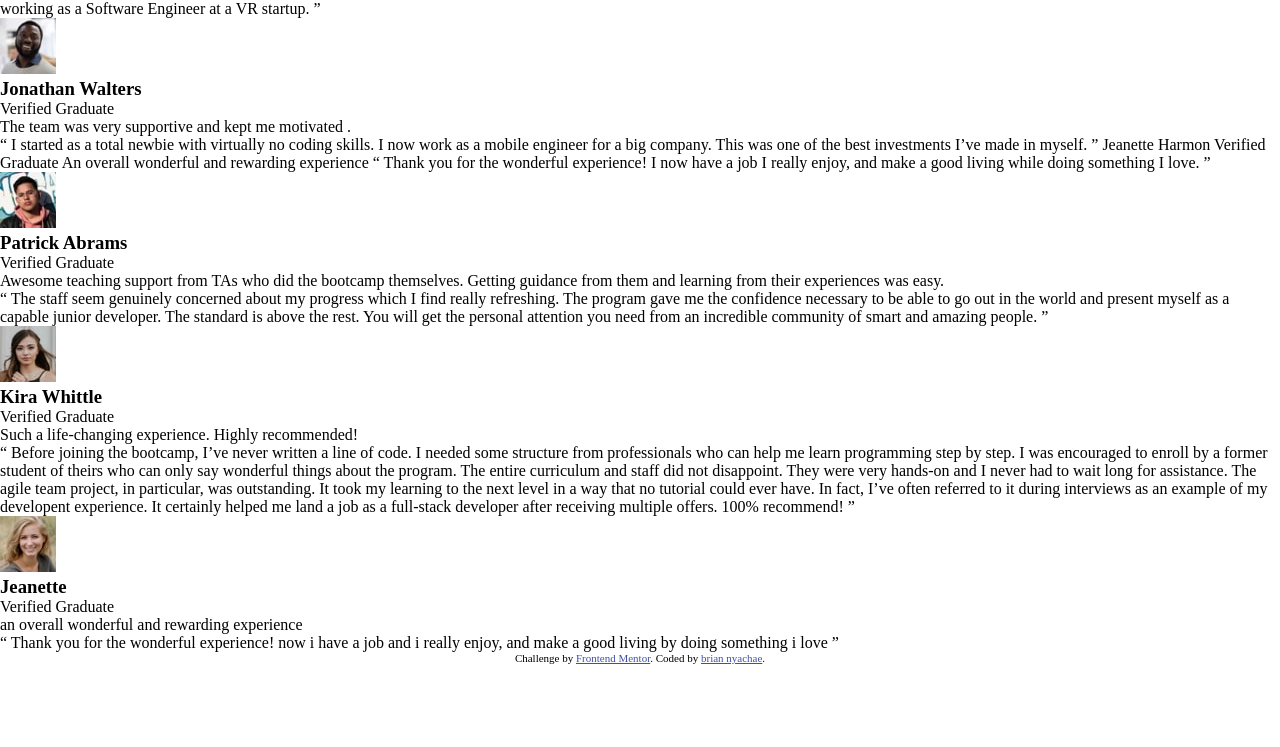
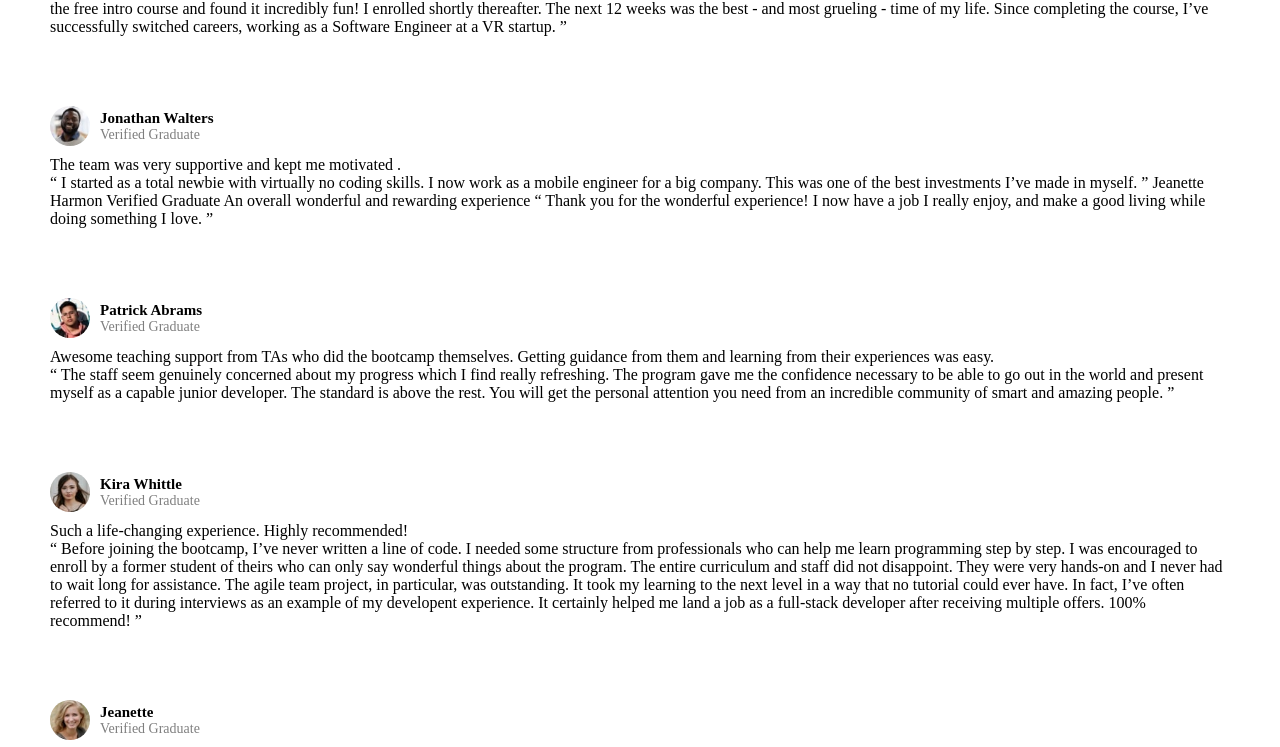
Before and after one commit to Bria222/Testimonials-grid-system-challenge-2, a plain HTML site: page index.html in a window 1280 px wide. Shown: the part 154-901 px from the top of the page. Before the commit the page ends 818 px from the top, so only its background shows below. Drawn offline with Linux system fonts and the light colour scheme.

Commit message:
style the header elements

```diff
--- a/index.css
+++ b/index.css
@@ -10,3 +10,39 @@
   .attribution a {
     color: hsl(228, 45%, 44%);
   }
+
+  .main{
+    max-width: 1140;
+    padding: 20px;
+    margin: 100px , auto;
+  }
+
+
+  .card{
+    background:white;
+    border-radius: 10px;
+    padding: 30px;
+    margin-bottom: 10px;
+  }
+
+  .card-header{
+    display: flex;
+    align-items: center;
+    margin-bottom: 10px;
+  }
+
+  .card-header h3{
+    font-size: 15px;
+  }
+  .card-header p{
+    font-size: 14px;
+    opacity: 50%;
+  }
+
+  .card-img{
+    height: 40px;
+    width: 40px;
+    border-radius: 50%;
+    border:#996ed9;
+    margin-right: 10px;
+  }
```
